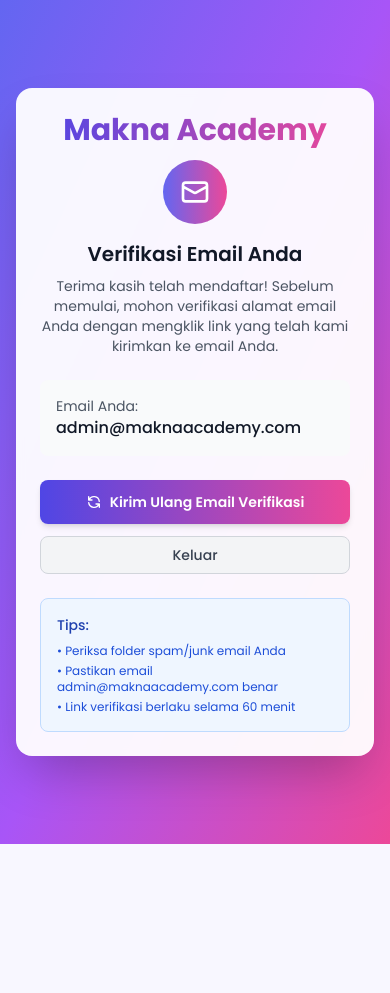
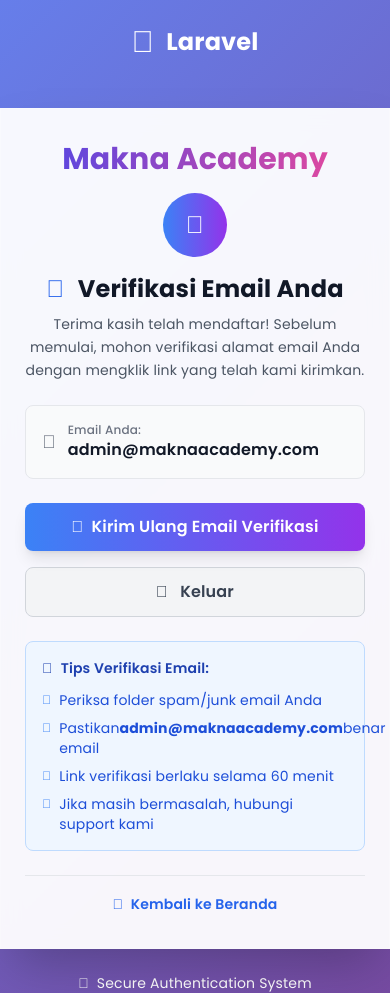
Before and after one commit to retriyuselli/makna_academy, a Laravel app: page /verify-email in a window 390 px wide. Before the commit the page ends 844 px from the top, so only its background shows below. Run offline with Laravel 12, Linux system fonts and the light colour scheme; a user stored in the database is signed in; data comes from the database, SQL or seed files in the repository; style sheets or scripts are compiled from the project's sources; parts of the project's set-up code (start-up, migrations or seed data) failed here and were passed over; some libraries are stand-ins or nearby versions.

Commit message:
🎨 Fix verify-email dan semua auth views dengan Tailwind CDN + Poppins
✅ Fixed verify-email.blade.php:
  - Switched dari @vite ke x-guest-layout
  - Added font Poppins styling
  - Enhanced UI dengan icons dan better UX
  - Added back to home link

✅ Fixed forgot-password.blade.php:
  - Converted ke x-guest-layout format
  - Added Font Awesome icons
  - Indonesian language labels
  - Consistent Poppins typography

✅ Fixed confirm-password.blade.php:
  - Switched ke guest layout
  - Added security icons
  - Proper Poppins font classes
  - Improved user experience

✅ Created fix-all-auth-views.sh script untuk maintenance

Semua auth pages sekarang konsisten:
- Pure Tailwind CDN (no @vite dependencies)
- Font Poppins di semua elemen
- Font Awesome icons
- Bahasa Indonesia
- Responsive design
- Beautiful gradients

```diff
--- a/resources/views/auth/verify-email.blade.php
+++ b/resources/views/auth/verify-email.blade.php
@@ -1,72 +1,45 @@
-<!DOCTYPE html>
-<html lang="{{ str_replace('_', '-', app()->getLocale()) }}">
-
-<head>
-    <meta charset="utf-8">
-    <meta name="viewport" content="width=device-width, initial-scale=1">
-    <meta name="csrf-token" content="{{ csrf_token() }}">
-    <title>{{ config('app.name', 'Laravel') }} - Verifikasi Email</title>
-
-    <!-- Google Fonts - Poppins -->
-    <link rel="preconnect" href="https://fonts.googleapis.com">
-    <link rel="preconnect" href="https://fonts.gstatic.com" crossorigin>
-    <link href="https://fonts.googleapis.com/css2?family=Poppins:wght@300;400;500;600;700&display=swap"
-        rel="stylesheet">
-
-    @vite(['resources/css/app.css', 'resources/js/app.js'])
-
-    <style>
-        body {
-            font-family: 'Poppins', sans-serif;
-        }
-    </style>
-</head>
-
-<body class="antialiased">
-    <div
-        class="min-h-screen flex items-center justify-center bg-gradient-to-br from-indigo-500 via-purple-500 to-pink-500 py-6 px-4 sm:px-6 lg:px-8">
-        <div class="max-w-md bg-white/95 backdrop-blur-sm rounded-2xl shadow-2xl p-6">
-            <!-- Header with Logo -->
+<x-guest-layout>
+    <!-- Email Verification Content -->
     <div class="text-center mb-6">
+        <!-- Logo Section -->
         @php
             $company = \App\Models\Company::first();
         @endphp
         @if (isset($company) && $company->logo)
             <img src="{{ Storage::url($company->logo) }}" alt="{{ $company->name ?? 'Company Logo' }}"
-                        class="mx-auto h-16 w-auto mb-3">
+                class="mx-auto h-16 w-auto mb-4">
         @else
-                    <div class="mb-3">
-                        <h1
-                            class="text-3xl font-bold bg-gradient-to-r from-indigo-600 to-pink-500 bg-clip-text text-transparent">
+            <div class="mb-4">
+                <h1 class="text-3xl font-bold bg-gradient-to-r from-indigo-600 to-pink-500 bg-clip-text text-transparent font-poppins">
                     Makna Academy
                 </h1>
             </div>
         @endif
 
         <!-- Email Icon -->
-                <div class="mx-auto w-16 h-16 bg-gradient-to-r from-indigo-500 to-pink-500 rounded-full flex items-center justify-center mb-4">
-                    <svg class="w-8 h-8 text-white" fill="none" stroke="currentColor" viewBox="0 0 24 24">
-                        <path stroke-linecap="round" stroke-linejoin="round" stroke-width="2" d="M3 8l7.89 4.26a2 2 0 002.22 0L21 8M5 19h14a2 2 0 002-2V7a2 2 0 00-2-2H5a2 2 0 00-2 2v10a2 2 0 002 2z"></path>
-                    </svg>
+        <div class="mx-auto w-16 h-16 bg-gradient-to-r from-blue-500 to-purple-600 rounded-full flex items-center justify-center mb-4">
+            <i class="fas fa-envelope text-white text-2xl"></i>
         </div>
 
-                <h2 class="text-xl font-semibold text-gray-900">Verifikasi Email Anda</h2>
-                <p class="mt-2 text-sm text-gray-600">
-                    Terima kasih telah mendaftar! Sebelum memulai, mohon verifikasi alamat email Anda dengan mengklik link yang telah kami kirimkan ke email Anda.
+        <h2 class="text-2xl font-bold text-gray-900 mb-2 font-poppins">
+            <i class="fas fa-check-circle text-blue-600 mr-2"></i>
+            Verifikasi Email Anda
+        </h2>
+        <p class="text-gray-600 font-poppins text-sm leading-relaxed">
+            Terima kasih telah mendaftar! Sebelum memulai, mohon verifikasi alamat email Anda dengan mengklik link yang telah kami kirimkan.
         </p>
     </div>
 
+    <!-- Success Message -->
     @if (session('status') == 'verification-link-sent')
-                <div class="mb-4 p-4 bg-green-50 border border-green-200 rounded-lg">
-                    <div class="flex">
+        <div class="mb-6 p-4 bg-green-50 border border-green-200 rounded-lg">
+            <div class="flex items-center">
                 <div class="flex-shrink-0">
-                            <svg class="h-5 w-5 text-green-400" fill="currentColor" viewBox="0 0 20 20">
-                                <path fill-rule="evenodd" d="M10 18a8 8 0 100-16 8 8 0 000 16zm3.707-9.293a1 1 0 00-1.414-1.414L9 10.586 7.707 9.293a1 1 0 00-1.414 1.414l2 2a1 1 0 001.414 0l4-4z" clip-rule="evenodd"></path>
-                            </svg>
+                    <i class="fas fa-check-circle text-green-500 text-lg"></i>
                 </div>
                 <div class="ml-3">
-                            <p class="text-sm font-medium text-green-800">
-                                Link verifikasi baru telah dikirim ke email Anda.
+                    <p class="text-sm font-semibold text-green-800 font-poppins">
+                        Link verifikasi baru telah dikirim ke email Anda!
                     </p>
                 </div>
             </div>
@@ -74,49 +47,75 @@
     @endif
 
     <!-- User Email Display -->
-            <div class="mb-6 p-4 bg-gray-50 rounded-lg">
-                <p class="text-sm text-gray-600">Email Anda:</p>
-                <p class="font-medium text-gray-900">{{ auth()->user()->email }}</p>
+    <div class="mb-6 p-4 bg-gray-50 rounded-lg border">
+        <div class="flex items-center">
+            <i class="fas fa-user-circle text-gray-500 text-lg mr-3"></i>
+            <div>
+                <p class="text-xs text-gray-500 font-poppins font-medium">Email Anda:</p>
+                <p class="font-semibold text-gray-900 font-poppins">{{ auth()->user()->email }}</p>
+            </div>
+        </div>
     </div>
 
-            <!-- Actions -->
-            <div class="space-y-3">
+    <!-- Action Buttons -->
+    <div class="space-y-4">
+        <!-- Resend Email Button -->
         <form method="POST" action="{{ route('verification.send') }}">
             @csrf
             <button type="submit"
-                        class="w-full flex items-center justify-center py-3 px-4 text-sm font-semibold text-white rounded-lg
-                               focus:outline-none focus:ring-4 focus:ring-indigo-300
-                               transition duration-200 ease-in-out shadow-md"
-                        style="background: linear-gradient(to right, #4f46e5, #ec4899); border: none;"
-                        onmouseover="this.style.background='linear-gradient(to right, #4338ca, #db2777)'"
-                        onmouseout="this.style.background='linear-gradient(to right, #4f46e5, #ec4899)'">
-                        <svg class="w-4 h-4 mr-2" fill="none" stroke="currentColor" viewBox="0 0 24 24">
-                            <path stroke-linecap="round" stroke-linejoin="round" stroke-width="2" d="M4 4v5h.582m15.356 2A8.001 8.001 0 004.582 9m0 0H9m11 11v-5h-.581m0 0a8.003 8.003 0 01-15.357-2m15.357 2H15"></path>
-                        </svg>
+                class="w-full flex items-center justify-center py-3 px-6 text-white font-semibold rounded-lg
+                       bg-gradient-to-r from-blue-500 to-purple-600 hover:from-blue-600 hover:to-purple-700
+                       focus:outline-none focus:ring-4 focus:ring-blue-300
+                       transition-all duration-300 shadow-lg hover:shadow-xl transform hover:-translate-y-1 font-poppins">
+                <i class="fas fa-paper-plane mr-2"></i>
                 Kirim Ulang Email Verifikasi
             </button>
         </form>
 
+        <!-- Logout Button -->
         <form method="POST" action="{{ route('logout') }}">
             @csrf
             <button type="submit"
-                        class="w-full py-2 px-4 text-sm font-medium text-gray-700 bg-gray-100 border border-gray-300 rounded-lg hover:bg-gray-200 focus:outline-none focus:ring-2 focus:ring-gray-500 transition duration-200">
+                class="w-full py-3 px-6 text-gray-700 font-semibold bg-gray-100 border border-gray-300 rounded-lg
+                       hover:bg-gray-200 focus:outline-none focus:ring-2 focus:ring-gray-500
+                       transition-all duration-200 font-poppins">
+                <i class="fas fa-sign-out-alt mr-2"></i>
                 Keluar
             </button>
         </form>
     </div>
 
-            <!-- Tips -->
+    <!-- Tips Section -->
     <div class="mt-6 p-4 bg-blue-50 border border-blue-200 rounded-lg">
-                <h3 class="text-sm font-medium text-blue-800 mb-2">Tips:</h3>
-                <ul class="text-xs text-blue-700 space-y-1">
-                    <li>• Periksa folder spam/junk email Anda</li>
-                    <li>• Pastikan email {{ auth()->user()->email }} benar</li>
-                    <li>• Link verifikasi berlaku selama 60 menit</li>
+        <h3 class="text-sm font-semibold text-blue-800 mb-3 font-poppins flex items-center">
+            <i class="fas fa-lightbulb mr-2"></i>
+            Tips Verifikasi Email:
+        </h3>
+        <ul class="text-sm text-blue-700 space-y-2 font-poppins">
+            <li class="flex items-start">
+                <i class="fas fa-arrow-right text-blue-500 mr-2 mt-0.5 text-xs"></i>
+                Periksa folder spam/junk email Anda
+            </li>
+            <li class="flex items-start">
+                <i class="fas fa-arrow-right text-blue-500 mr-2 mt-0.5 text-xs"></i>
+                Pastikan email <strong>{{ auth()->user()->email }}</strong> benar
+            </li>
+            <li class="flex items-start">
+                <i class="fas fa-arrow-right text-blue-500 mr-2 mt-0.5 text-xs"></i>
+                Link verifikasi berlaku selama 60 menit
+            </li>
+            <li class="flex items-start">
+                <i class="fas fa-arrow-right text-blue-500 mr-2 mt-0.5 text-xs"></i>
+                Jika masih bermasalah, hubungi support kami
+            </li>
         </ul>
     </div>
+
+    <!-- Back to Home Link -->
+    <div class="text-center mt-6 pt-4 border-t border-gray-200">
+        <a href="{{ route('events.index') }}" class="text-blue-600 hover:text-blue-800 font-semibold transition-colors font-poppins text-sm">
+            <i class="fas fa-home mr-1"></i>
+            Kembali ke Beranda
+        </a>
     </div>
-    </div>
-</body>
-
-</html>
+</x-guest-layout>
```
Also changed, not shown: resources/views/auth/confirm-password.blade.php (+26 -15 lines), resources/views/auth/forgot-password.blade.php (+31 -62 lines), 4 other files. Lines whose indentation alone changed are shown as unchanged.
